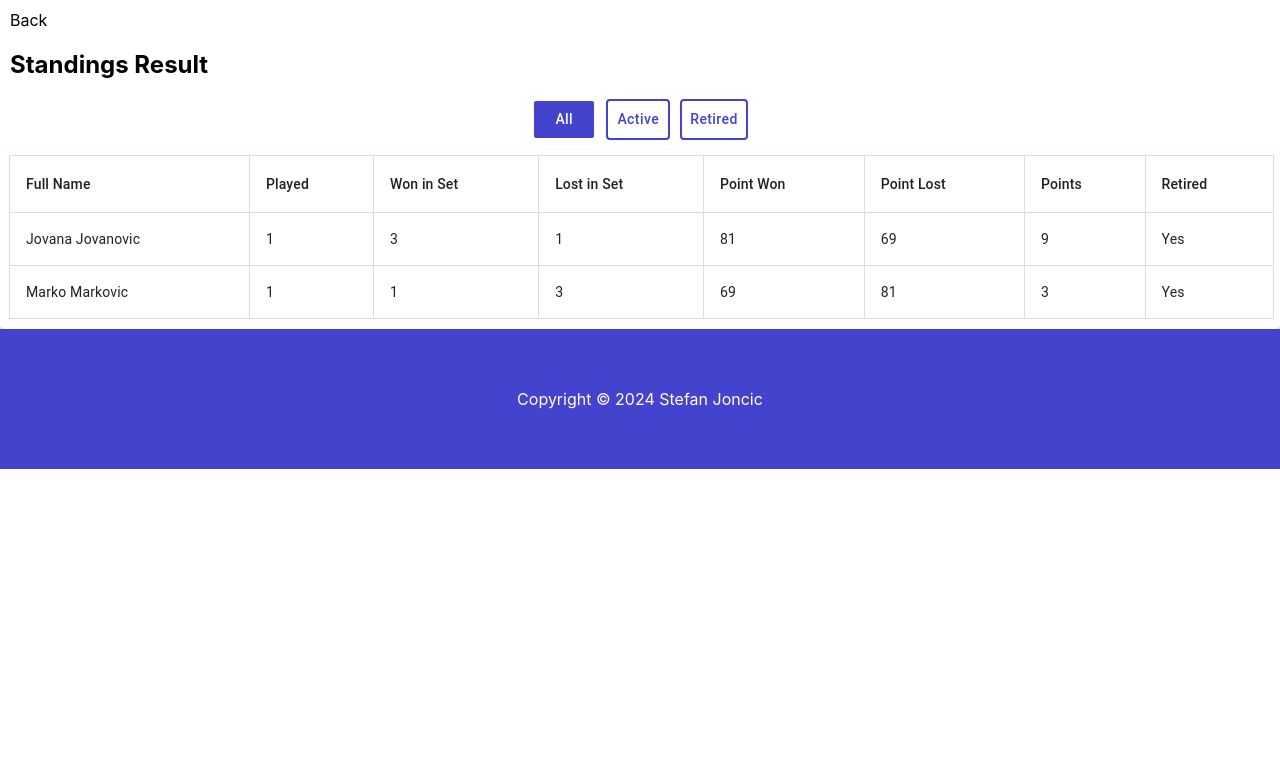
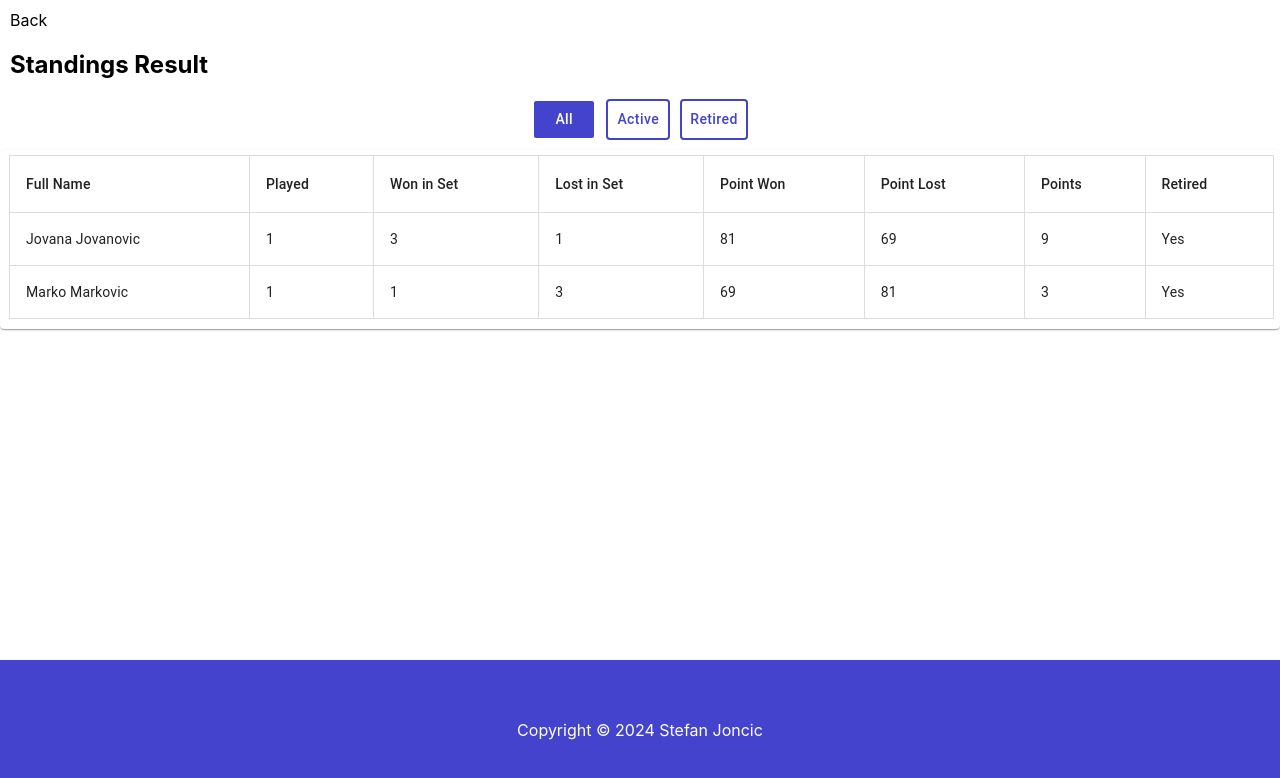
Before and after one commit to mrStefanJ/table-tennis, a React (Create React App) app: page /standings in a window 1280 px wide. Shown: the top 778 px of the page. Built offline with nearby package versions, Linux system fonts and the light colour scheme; data requests are answered from the project's data file.

Commit message:
fixing footer position

```diff
--- a/src/component/Footer/Footer.tsx
+++ b/src/component/Footer/Footer.tsx
@@ -3,9 +3,9 @@ import "./style.css";
 
 const Footer = () => {
   return (
-    <div className="footer-container">
+    <footer className="footer-container">
       <Box>Copyright © 2024 Stefan Joncic</Box>
-    </div>
+    </footer>
   );
 };
 
--- a/src/component/Footer/style.css
+++ b/src/component/Footer/style.css
@@ -2,6 +2,10 @@
 
 .footer-container{
     display: inline-block;
+    position: fixed;
+    bottom: 0;
+    left: 0;
+    right: 0;
     background-color: var(--blue);
     color: var(--white);
     width: 100%;
```
Also changed, not shown: db.json (+7 -0 lines).
